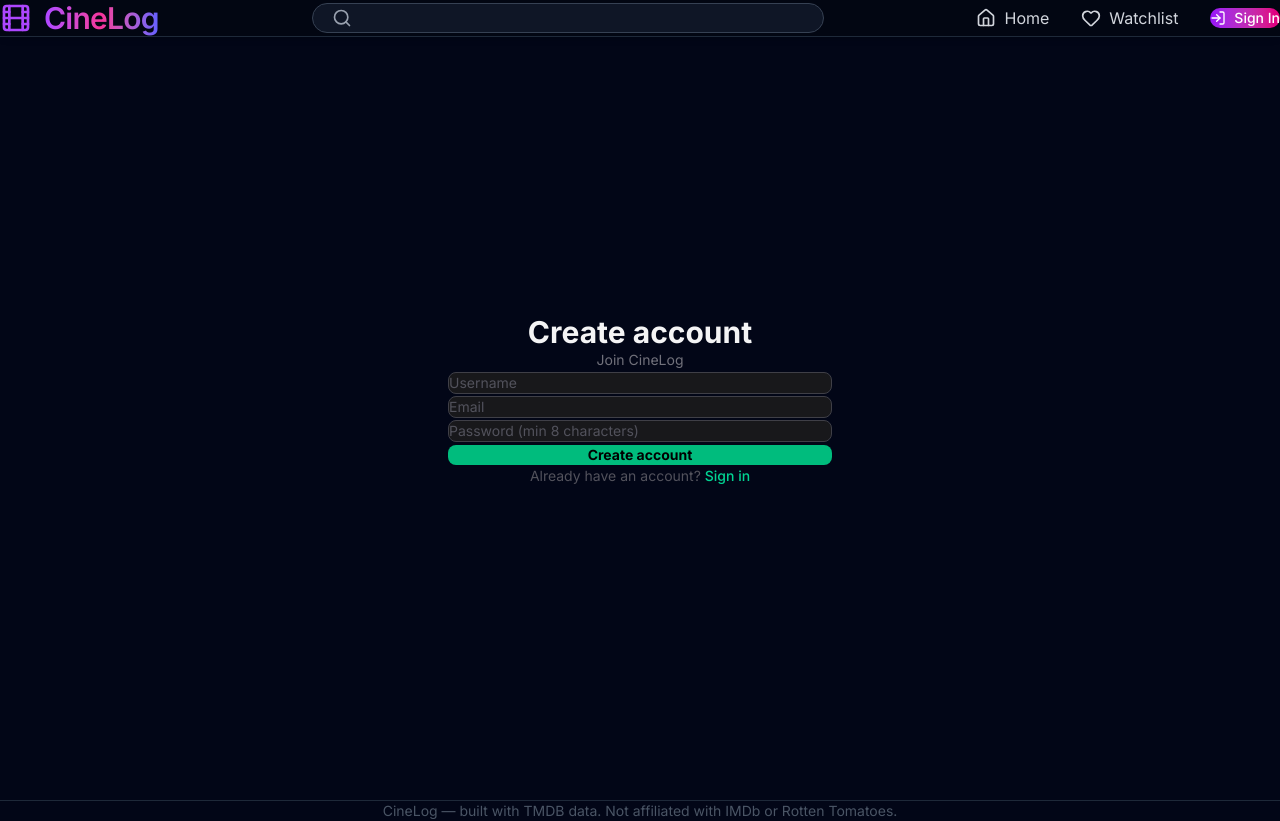
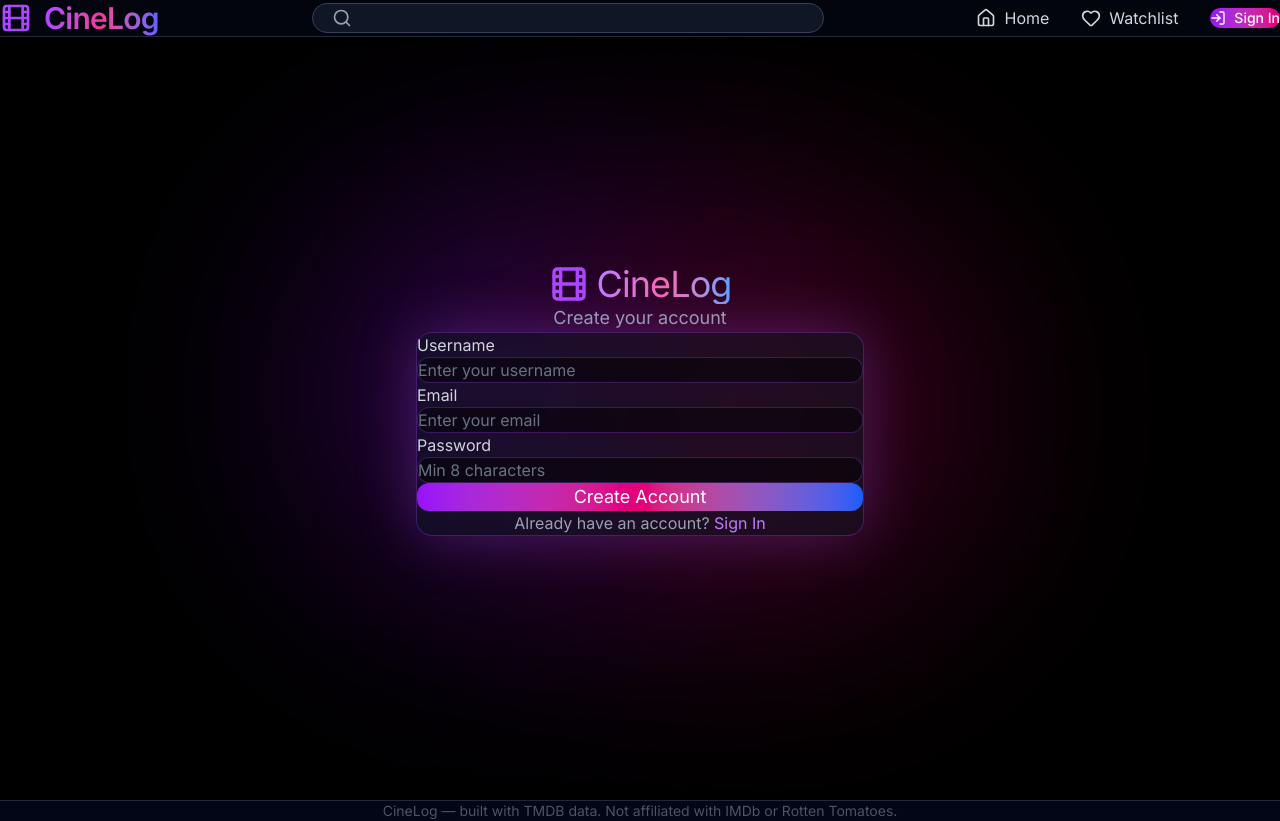
Before and after one commit to shivranjini-pandey/cinelog, a React (Vite) app in the folder cinelog-frontend/: page /register in a window 1280 px wide. Built offline with nearby package versions, Linux system fonts and the light colour scheme; no server answers.

Commit message:
change theme of login/signup

```diff
--- a/cinelog-frontend/src/pages/Register.jsx
+++ b/cinelog-frontend/src/pages/Register.jsx
@@ -1,15 +1,16 @@
 import { useState } from 'react'
 import { Link, useNavigate } from 'react-router-dom'
+import { Film } from 'lucide-react'
 import { register as registerApi } from '../services/authService'
 import { login as loginApi, getMe } from '../services/authService'
 import { useAuth } from '../hooks/useAuth'
 import ErrorMessage from '../components/ui/ErrorMessage'
 
 export default function Register() {
-  const { login }              = useAuth()
-  const navigate               = useNavigate()
+  const { login }               = useAuth()
+  const navigate                = useNavigate()
   const [username, setUsername] = useState('')
-  const [email,    setEmail]   = useState('')
+  const [email,    setEmail]    = useState('')
   const [password, setPassword] = useState('')
   const [loading,  setLoading]  = useState(false)
   const [error,    setError]    = useState(null)
@@ -31,65 +32,87 @@ export default function Register() {
   }
 
   return (
-    <div className="min-h-screen flex items-center justify-center px-4">
-      <div className="w-full max-w-sm">
-        <h1 className="text-3xl font-bold text-zinc-100 mb-2 text-center">Create account</h1>
-        <p className="text-zinc-500 text-sm text-center mb-8">Join CineLog</p>
+    <div className="min-h-screen bg-black pt-20 flex items-center justify-center">
 
-        <form onSubmit={handleSubmit} className="space-y-4">
+      {/* Background Effects */}
+      <div className="absolute inset-0 overflow-hidden opacity-30">
+        <div className="absolute top-1/4 left-1/4 w-96 h-96 bg-purple-600 rounded-full blur-[120px]" />
+        <div className="absolute bottom-1/4 right-1/4 w-96 h-96 bg-pink-600 rounded-full blur-[120px]" />
+      </div>
+
+      <div className="relative z-10 w-full max-w-md px-6">
+
+        {/* Logo */}
+        <div className="text-center mb-8">
+          <div className="flex items-center justify-center gap-2 mb-4">
+            <Film className="w-10 h-10 text-purple-500" />
+            <span className="text-4xl tracking-tight bg-gradient-to-r from-purple-400 via-pink-400 to-blue-400 bg-clip-text text-transparent">
+              CineLog
+            </span>
+          </div>
+          <p className="text-gray-400 text-lg">Create your account</p>
+        </div>
+
+        {/* Form Card */}
+        <div className="bg-gray-900/50 backdrop-blur-xl border border-purple-500/30 rounded-2xl p-8 shadow-[0_0_60px_rgba(168,85,247,0.3)]">
+          <form onSubmit={handleSubmit} className="space-y-6">
+
+            <div>
+              <label className="block text-gray-300 mb-2">Username</label>
               <input
                 value={username}
                 onChange={e => setUsername(e.target.value)}
-            placeholder="Username"
-            minLength={3} maxLength={30}
+                placeholder="Enter your username"
+                minLength={3}
+                maxLength={30}
                 required
-            className="w-full bg-zinc-900 text-zinc-100 placeholder-zinc-600
-                       rounded-lg px-4 py-3 text-sm border border-zinc-700
-                       focus:outline-none focus:border-emerald-500 focus:ring-1 focus:ring-emerald-500
-                       transition-all"
+                className="w-full bg-black/50 border border-purple-500/30 rounded-xl px-4 py-3.5 text-white placeholder-gray-500 focus:outline-none focus:border-purple-500 focus:shadow-[0_0_20px_rgba(168,85,247,0.4)] transition-all"
               />
+            </div>
+
+            <div>
+              <label className="block text-gray-300 mb-2">Email</label>
               <input
                 type="email"
                 value={email}
                 onChange={e => setEmail(e.target.value)}
-            placeholder="Email"
+                placeholder="Enter your email"
                 required
-            className="w-full bg-zinc-900 text-zinc-100 placeholder-zinc-600
-                       rounded-lg px-4 py-3 text-sm border border-zinc-700
-                       focus:outline-none focus:border-emerald-500 focus:ring-1 focus:ring-emerald-500
-                       transition-all"
+                className="w-full bg-black/50 border border-purple-500/30 rounded-xl px-4 py-3.5 text-white placeholder-gray-500 focus:outline-none focus:border-purple-500 focus:shadow-[0_0_20px_rgba(168,85,247,0.4)] transition-all"
               />
+            </div>
+
+            <div>
+              <label className="block text-gray-300 mb-2">Password</label>
               <input
                 type="password"
                 value={password}
                 onChange={e => setPassword(e.target.value)}
-            placeholder="Password (min 8 characters)"
+                placeholder="Min 8 characters"
                 minLength={8}
                 required
-            className="w-full bg-zinc-900 text-zinc-100 placeholder-zinc-600
-                       rounded-lg px-4 py-3 text-sm border border-zinc-700
-                       focus:outline-none focus:border-emerald-500 focus:ring-1 focus:ring-emerald-500
-                       transition-all"
+                className="w-full bg-black/50 border border-purple-500/30 rounded-xl px-4 py-3.5 text-white placeholder-gray-500 focus:outline-none focus:border-purple-500 focus:shadow-[0_0_20px_rgba(168,85,247,0.4)] transition-all"
               />
+            </div>
 
             <ErrorMessage message={error} />
 
             <button
               type="submit"
               disabled={loading}
-            className="w-full bg-emerald-500 hover:bg-emerald-600 disabled:opacity-50
-                       text-black font-bold py-3 rounded-lg transition-colors text-sm"
+              className="w-full py-4 bg-gradient-to-r from-purple-600 via-pink-600 to-blue-600 rounded-xl text-white text-lg disabled:opacity-50 disabled:cursor-not-allowed hover:shadow-[0_0_40px_rgba(168,85,247,0.8)] transition-all duration-300"
             >
-            {loading ? 'Creating account...' : 'Create account'}
+              {loading ? 'Creating account...' : 'Create Account'}
             </button>
           </form>
 
-        <p className="text-zinc-600 text-sm text-center mt-6">
+          <div className="mt-6 text-center text-gray-400">
             Already have an account?{' '}
-          <Link to="/login" className="text-emerald-400 hover:text-emerald-300 font-medium">
-            Sign in
+            <Link to="/login" className="text-purple-400 hover:text-purple-300 transition-colors">
+              Sign In
             </Link>
-        </p>
+          </div>
+        </div>
       </div>
     </div>
   )
```
Lines whose indentation alone changed are shown as unchanged.
